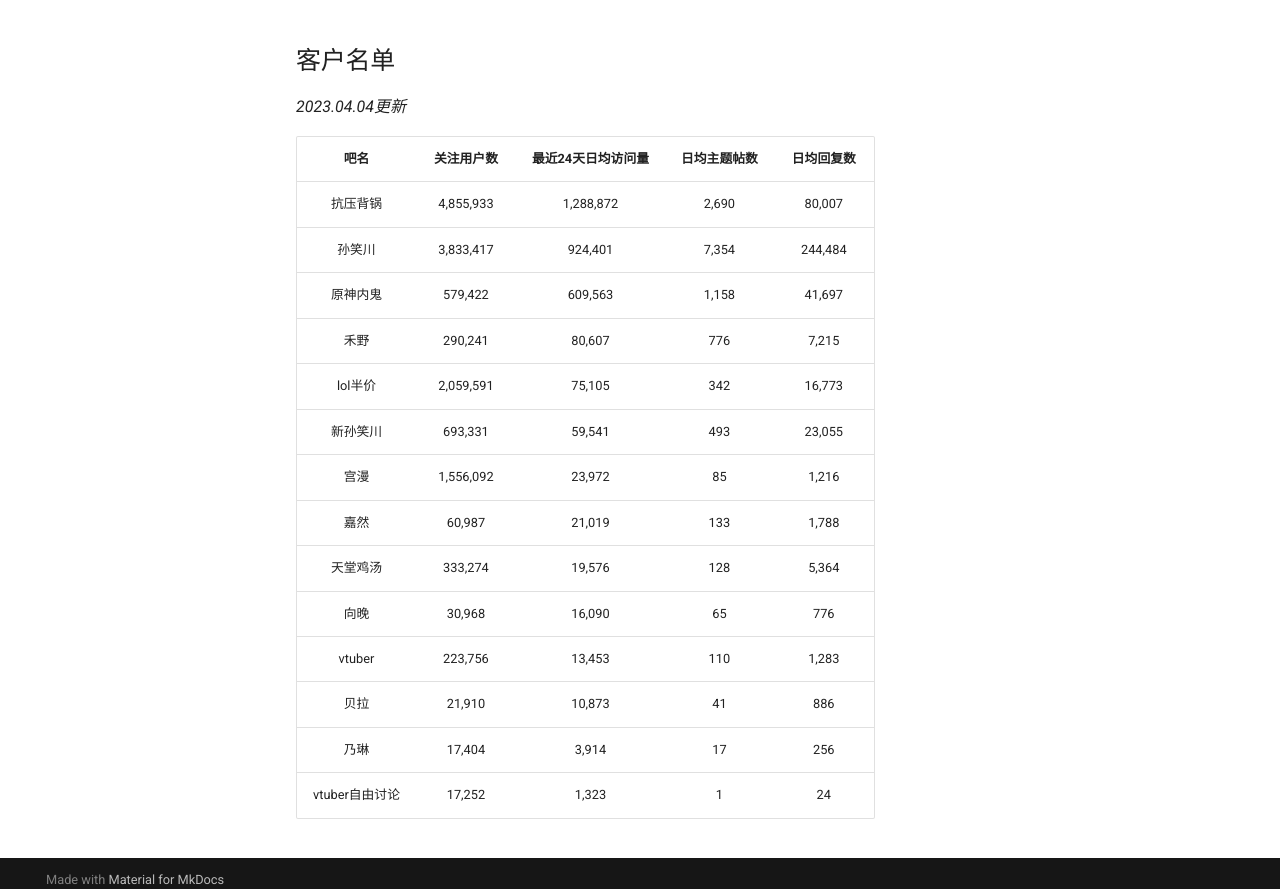
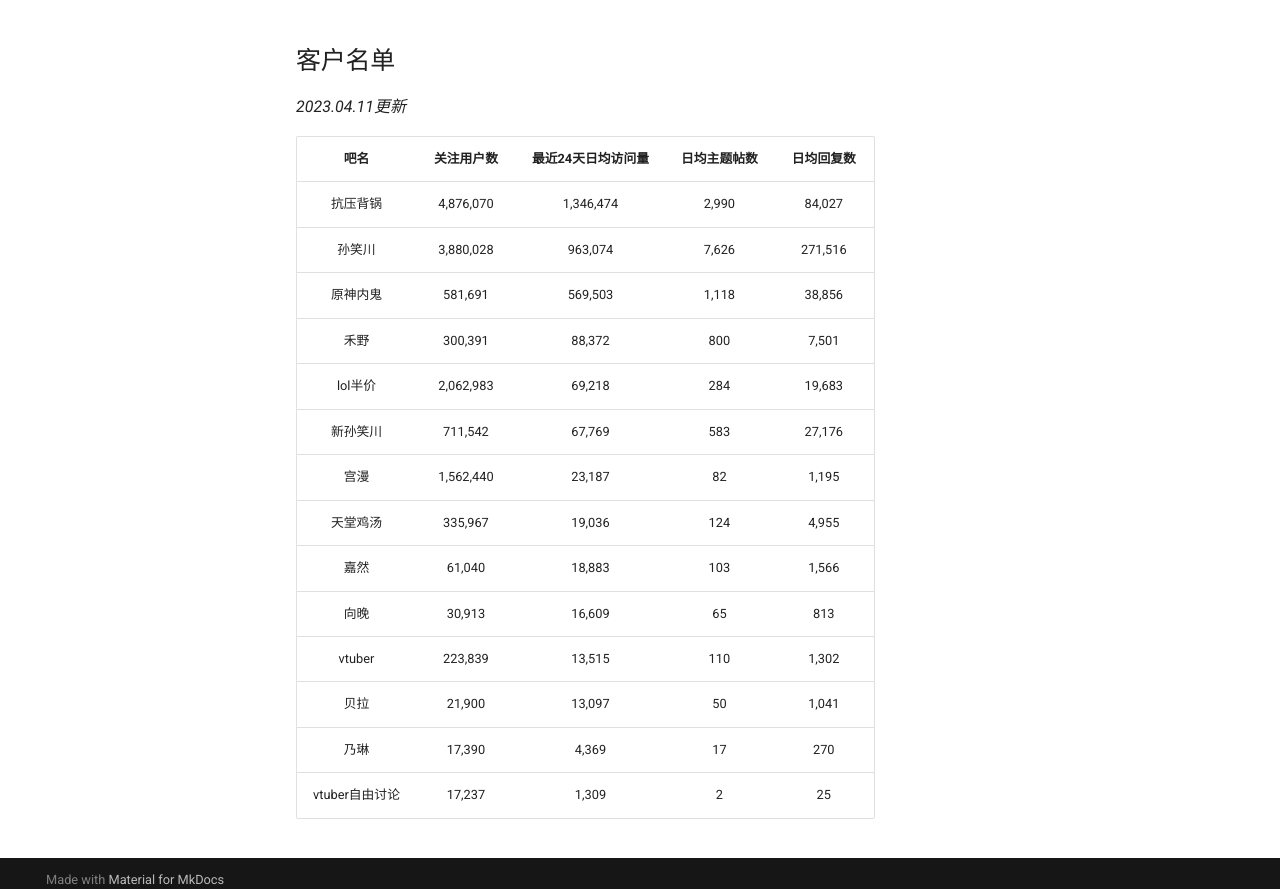
Before and after one commit to lumina37/aiotieba-reviewer, an MkDocs documentation site: the page built from docs/index.md, in a window 1280 px wide and 1400 px high, scrolled down 344 px. Shown: the part 497-1386 px from the top of the window. Built offline with MkDocs 1.6.1 and Material for MkDocs 9.7.7, drawn with Linux system fonts in a browser that asks for light colours; comment, search, counter and statistics services are not loaded.

```diff
--- a/docs/index.md
+++ b/docs/index.md
@@ -25,21 +25,21 @@ pip install .
 
 ## 客户名单
 
-*2023.04.04更新*
+*2023.04.11更新*
 
 |      吧名      | 关注用户数 | 最近24天日均访问量 | 日均主题帖数 | 日均回复数 |
 | :------------: | :--------: | :----------------: | :----------: | :--------: |
-|    抗压背锅    | 4,855,933  |     1,288,872      |    2,690     |   80,007   |
-|     孙笑川     | 3,833,417  |      924,401       |    7,354     |  244,484   |
-|    原神内鬼    |  579,422   |      609,563       |    1,158     |   41,697   |
-|      禾野      |  290,241   |       80,607       |     776      |   7,215    |
-|    lol半价     | 2,059,591  |       75,105       |     342      |   16,773   |
-|    新孙笑川    |  693,331   |       59,541       |     493      |   23,055   |
-|      宫漫      | 1,556,092  |       23,972       |      85      |   1,216    |
-|      嘉然      |   60,987   |       21,019       |     133      |   1,788    |
-|    天堂鸡汤    |  333,274   |       19,576       |     128      |   5,364    |
-|      向晚      |   30,968   |       16,090       |      65      |    776     |
-|     vtuber     |  223,756   |       13,453       |     110      |   1,283    |
-|      贝拉      |   21,910   |       10,873       |      41      |    886     |
-|      乃琳      |   17,404   |       3,914        |      17      |    256     |
-| vtuber自由讨论 |   17,252   |       1,323        |      1       |     24     |
+|    抗压背锅    | 4,876,070  |     1,346,474      |    2,990     |   84,027   |
+|     孙笑川     | 3,880,028  |      963,074       |    7,626     |  271,516   |
+|    原神内鬼    |  581,691   |      569,503       |    1,118     |   38,856   |
+|      禾野      |  300,391   |       88,372       |     800      |   7,501    |
+|    lol半价     | 2,062,983  |       69,218       |     284      |   19,683   |
+|    新孙笑川    |  711,542   |       67,769       |     583      |   27,176   |
+|      宫漫      | 1,562,440  |       23,187       |      82      |   1,195    |
+|    天堂鸡汤    |  335,967   |       19,036       |     124      |   4,955    |
+|      嘉然      |   61,040   |       18,883       |     103      |   1,566    |
+|      向晚      |   30,913   |       16,609       |      65      |    813     |
+|     vtuber     |  223,839   |       13,515       |     110      |   1,302    |
+|      贝拉      |   21,900   |       13,097       |      50      |   1,041    |
+|      乃琳      |   17,390   |       4,369        |      17      |    270     |
+| vtuber自由讨论 |   17,237   |       1,309        |      2       |     25     |
```
Also changed, not shown: README.md (+15 -15 lines).
